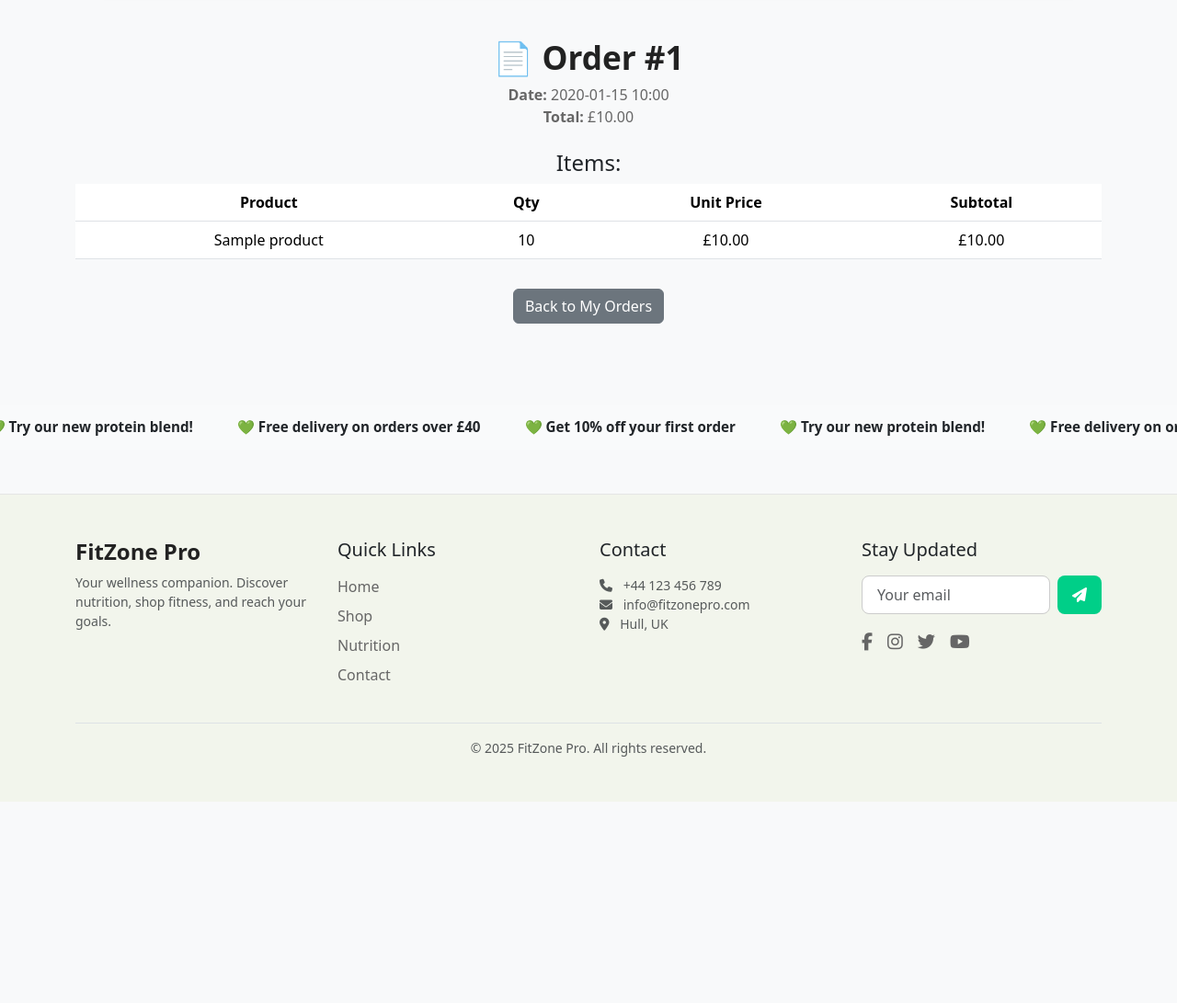
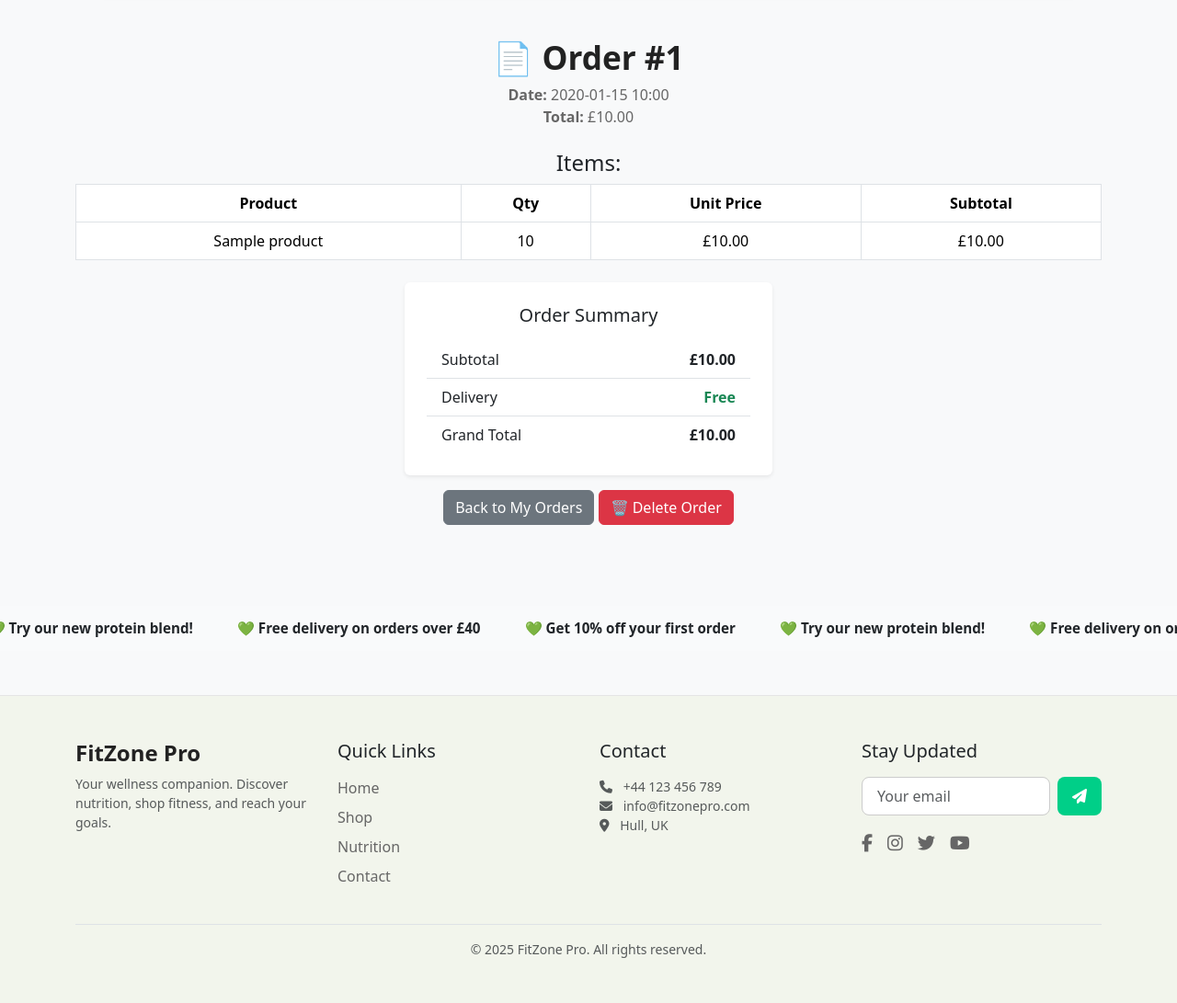
Before and after one commit to Danut89/Milestone-Project-4, a Django app: page /orders/my-orders/1/ in a window 1280 px wide. Shown: the part 135-1226 px from the top of the page at 92% size. Before the commit the page ends 1007 px from the top, so only its background shows below. Run offline with Django 5.2, Linux system fonts and the light colour scheme; a user stored in the database is signed in; tables that the repository leaves empty hold one stand-in row (values such as "Sample post"); some libraries are stand-ins or nearby versions.

Commit message:
feat: Add Order Summary section to order detail page for better clarity

```diff
--- a/orders/static/orders/orders.css
+++ b/orders/static/orders/orders.css
@@ -3,3 +3,8 @@
   font-weight: bold;
   border-left: 4px solid #7cb342;
 }
+
+.order-summary-card {
+  border: 1px solid var(--bs-border-color);
+  background-color: var(--bs-light);
+}
--- a/orders/templates/orders/order_detail.html
+++ b/orders/templates/orders/order_detail.html
@@ -8,7 +8,7 @@
   <p><strong>Total:</strong> £{{ order.total_price }}</p>
 
   <h4 class="mt-4">Items:</h4>
-  <table class="table">
+  <table class="table table-bordered table-hover align-middle text-center">
     <thead>
       <tr>
         <th>Product</th>
@@ -29,6 +29,53 @@
     </tbody>
   </table>
 
+  <!-- 🧾 Order Summary -->
+<div class="order-summary-card bg-white p-4 rounded shadow-sm mt-4" style="max-width: 400px; margin: 0 auto;">
+  <h5 class="text-center mb-3">Order Summary</h5>
+  <ul class="list-group list-group-flush">
+    <li class="list-group-item d-flex justify-content-between">
+      <span>Subtotal</span>
+      <strong>£{{ order.total_price|floatformat:2 }}</strong>
+    </li>
+    <li class="list-group-item d-flex justify-content-between">
+      <span>Delivery</span>
+      <strong class="text-success">Free</strong>  <!-- or £X if you implement -->
+    </li>
+    <li class="list-group-item d-flex justify-content-between">
+      <span>Grand Total</span>
+      <strong>£{{ order.total_price|floatformat:2 }}</strong>
+    </li>
+  </ul>
+</div>
+
   <a href="{% url 'order_history' %}" class="btn btn-secondary mt-3">Back to My Orders</a>
+
+
+      <!-- Delete Button (Triggers Modal) -->
+    <button class="btn btn-danger mt-3" data-bs-toggle="modal" data-bs-target="#confirmDeleteModal">
+      🗑️ Delete Order
+    </button>
+
+    <!-- Confirm Deletion Modal -->
+    <div class="modal fade" id="confirmDeleteModal" tabindex="-1" aria-labelledby="confirmDeleteModalLabel" aria-hidden="true">
+      <div class="modal-dialog modal-dialog-centered">
+        <div class="modal-content">
+          <div class="modal-header">
+            <h5 class="modal-title text-danger" id="confirmDeleteModalLabel">Confirm Deletion</h5>
+            <button type="button" class="btn-close" data-bs-dismiss="modal" aria-label="Close"></button>
+          </div>
+          <div class="modal-body">
+            Are you sure you want to delete Order <strong>#{{ order.id }}</strong>? This cannot be undone.
+          </div>
+          <div class="modal-footer">
+            <button type="button" class="btn btn-secondary" data-bs-dismiss="modal">Cancel</button>
+            <form method="POST" action="{% url 'delete_order' order.id %}">
+              {% csrf_token %}
+              <button type="submit" class="btn btn-danger">Yes, Delete</button>
+            </form>
+          </div>
+        </div>
+      </div>
+    </div>
 </section>
 {% endblock %}
--- a/orders/urls.py
+++ b/orders/urls.py
@@ -4,4 +4,5 @@ from . import views
 urlpatterns = [
     path('my-orders/', views.order_history, name='order_history'),
     path('my-orders/<int:order_id>/', views.order_detail, name='order_detail'),
+    path('delete/<int:order_id>/', views.delete_order, name='delete_order'),
 ]
--- a/orders/views.py
+++ b/orders/views.py
@@ -2,6 +2,8 @@ from django.shortcuts import render
 from django.contrib.auth.decorators import login_required
 from .models import Order
 from django.shortcuts import get_object_or_404
+from django.contrib import messages
+from django.shortcuts import redirect
 
 # Create your views here.
 
@@ -24,10 +26,23 @@ def order_history(request):
     })
 
 
-
-
 @login_required
 def order_detail(request, order_id):
     # Make sure the user is only accessing their own orders
     order = get_object_or_404(Order, id=order_id, user=request.user)
     return render(request, 'orders/order_detail.html', {'order': order})
+
+
+
+
+@login_required
+def delete_order(request, order_id):
+    order = get_object_or_404(Order, id=order_id, user=request.user)
+
+    if request.method == 'POST':
+        order.delete()
+        messages.success(request, f'Order #{order_id} has been successfully deleted.')
+        return redirect('order_history')
+
+    messages.warning(request, 'Invalid request.')
+    return redirect('order_detail', order_id=order_id)
--- a/profiles/templates/profiles/dashboard.html
+++ b/profiles/templates/profiles/dashboard.html
@@ -15,7 +15,7 @@
       <div class="card-body">
         <h5 class="card-title">🥗 Nutrition Plans</h5>
         <p class="card-text">Access your personalized meal plans and dietary tips.</p>
-        <a href="{% url 'nutrition' %}" class="btn btn-primary">Go to Nutrition</a>
+        <a href="{% url 'nutrition:nutrition' %}" class="btn btn-primary">Go to Nutrition</a>
       </div>
     </div>
   </div>
```
Also changed, not shown: orders/templates/orders/order_history.html (+21 -15 lines).
